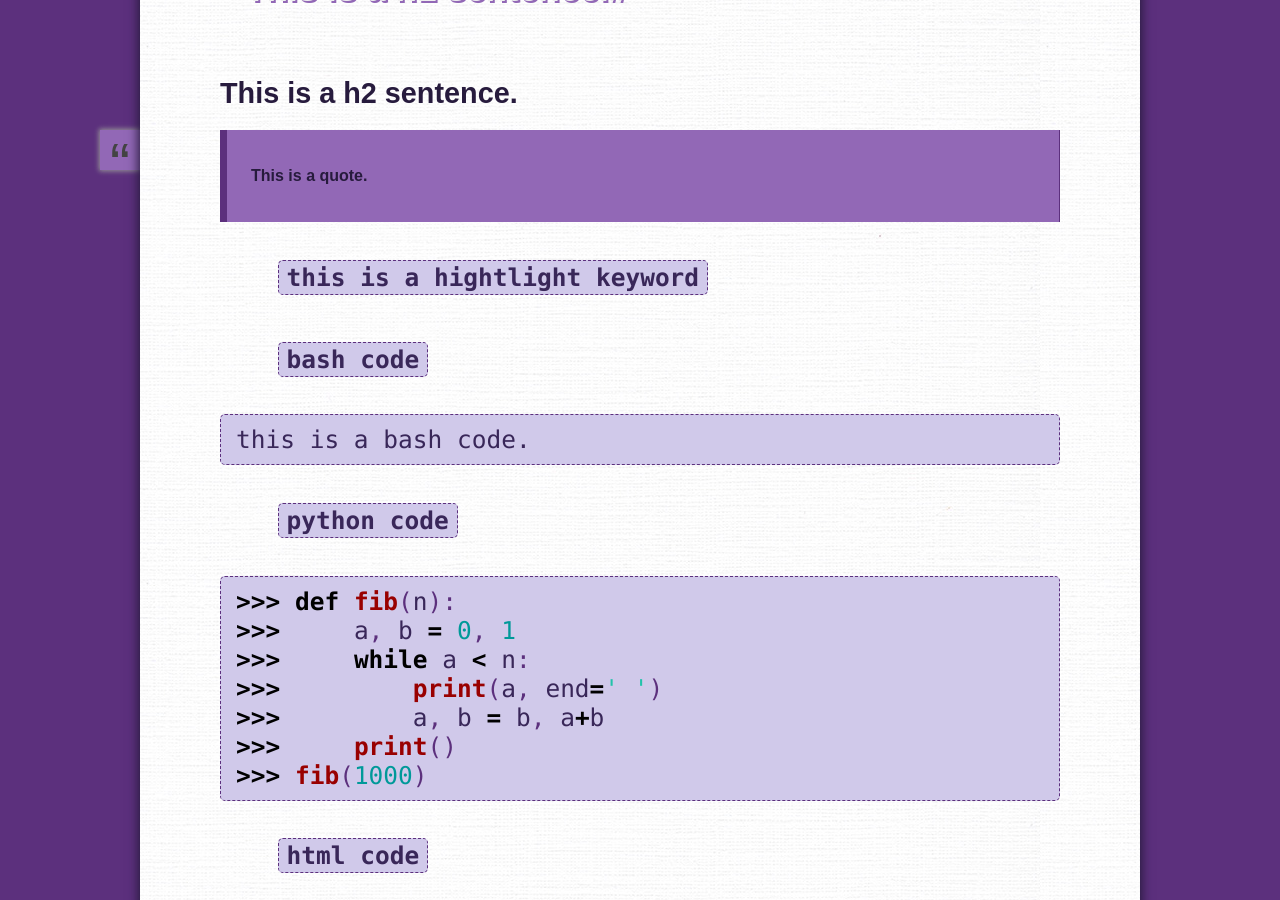
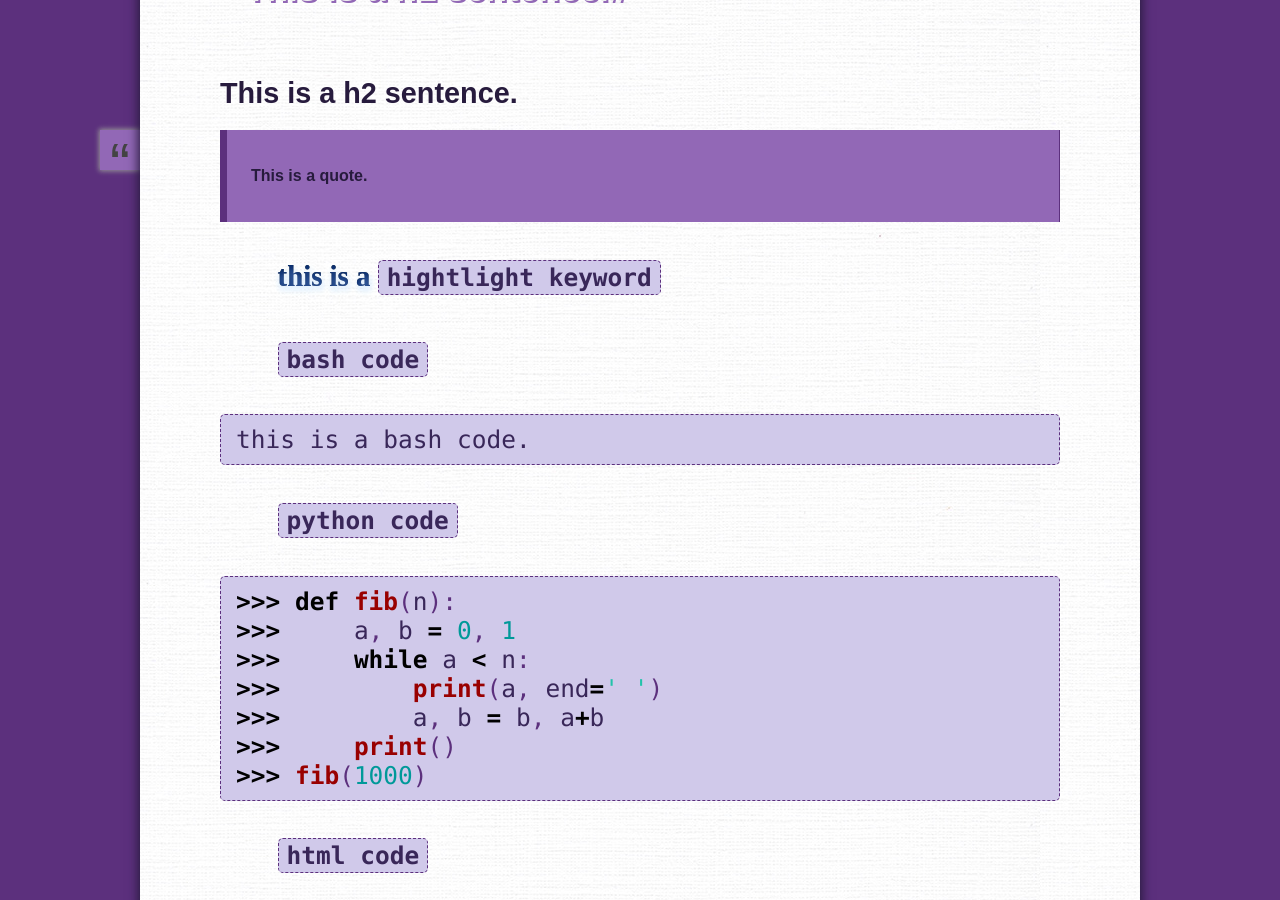
Before and after one commit to Sakilove/fakecola, a Jekyll site: the page built from _posts/2016-11-4-blog-test.md, in a window 1280 px wide and 900 px high, scrolled down 811 px. Built offline with Jekyll 4.4.1, drawn with Linux system fonts in a browser that asks for light colours.

Commit message:
Published with https://stackedit.io/

```diff
--- a/_posts/2016-11-4-blog-test.md
+++ b/_posts/2016-11-4-blog-test.md
@@ -19,7 +19,7 @@ This is a normal sentence.
 
 > This is a quote.
 
-`this is a hightlight keyword`
+this is a `hightlight keyword`
 
 `bash code`
 
```
